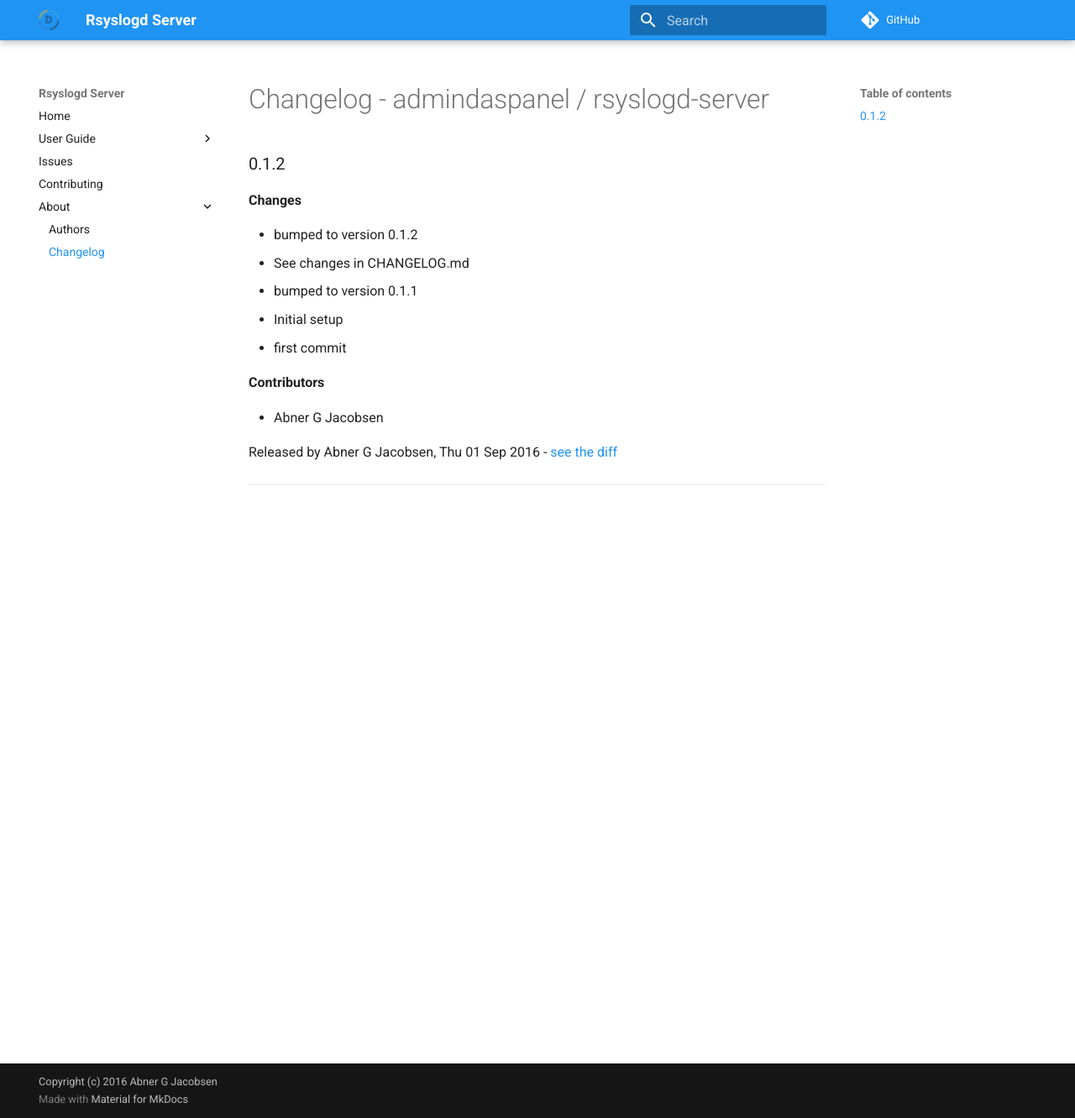
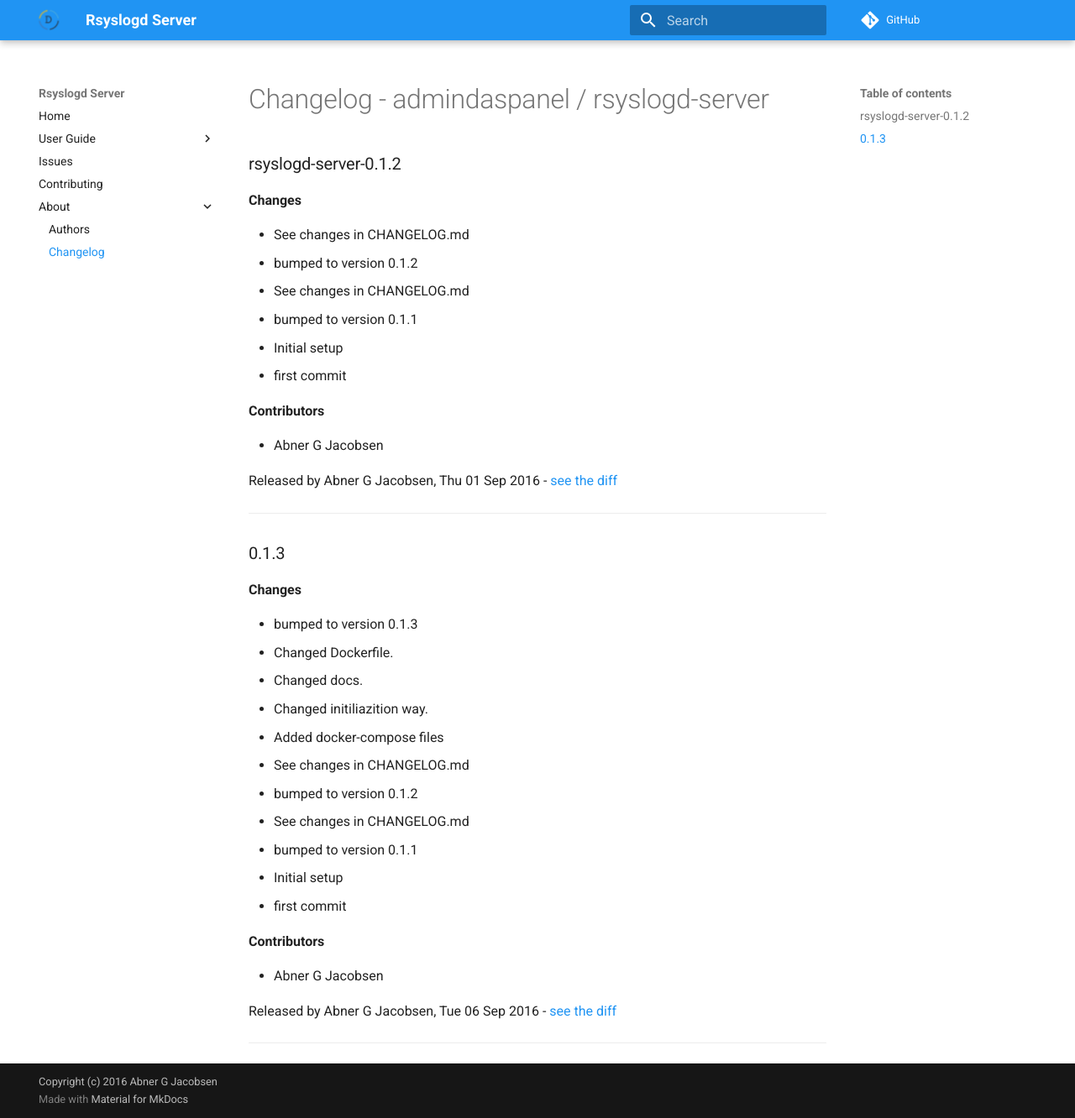
Before and after one commit to daspanel/rsyslogd-server, an MkDocs documentation site: the page built from docs/changelog.md, in a window 1280 px wide and 1332 px high. Shown: the whole window at 84% size. Built offline with MkDocs 1.6.1 and Material for MkDocs 9.7.7, drawn with Linux system fonts in a browser that asks for light colours; comment, search, counter and statistics services are not loaded; old or Windows-style settings are respelled for this version of MkDocs.

Commit message:
See changes in CHANGELOG.md

```diff
--- a/docs/changelog.md
+++ b/docs/changelog.md
@@ -1,8 +1,9 @@
 # Changelog - admindaspanel / rsyslogd-server
 
-### 0.1.2
+### rsyslogd-server-0.1.2
 __Changes__
 
+- See changes in CHANGELOG.md
 - bumped to version 0.1.2
 - See changes in CHANGELOG.md
 - bumped to version 0.1.1
@@ -14,5 +15,28 @@ __Contributors__
 - Abner G Jacobsen
 
 Released by Abner G Jacobsen, Thu 01 Sep 2016 -
-[see the diff](https://github.com/admindaspanel/rsyslogd-server/compare/c9da27fa233e7c6148e455747eca11a921dd7234...0.1.2#diff)
+[see the diff](https://github.com/admindaspanel/rsyslogd-server/compare/...#diff)
 ______________
+
+### 0.1.3
+__Changes__
+
+- bumped to version 0.1.3
+- Changed Dockerfile.
+- Changed docs.
+- Changed initiliazition way.
+- Added docker-compose files
+- See changes in CHANGELOG.md
+- bumped to version 0.1.2
+- See changes in CHANGELOG.md
+- bumped to version 0.1.1
+- Initial setup
+- first commit
+
+__Contributors__
+
+- Abner G Jacobsen
+
+Released by Abner G Jacobsen, Tue 06 Sep 2016 -
+[see the diff](https://github.com/admindaspanel/rsyslogd-server/compare/c9da27fa233e7c6148e455747eca11a921dd7234...0.1.3#diff)
+______________
```
Also changed, not shown: CHANGELOG.md (+26 -2 lines).
